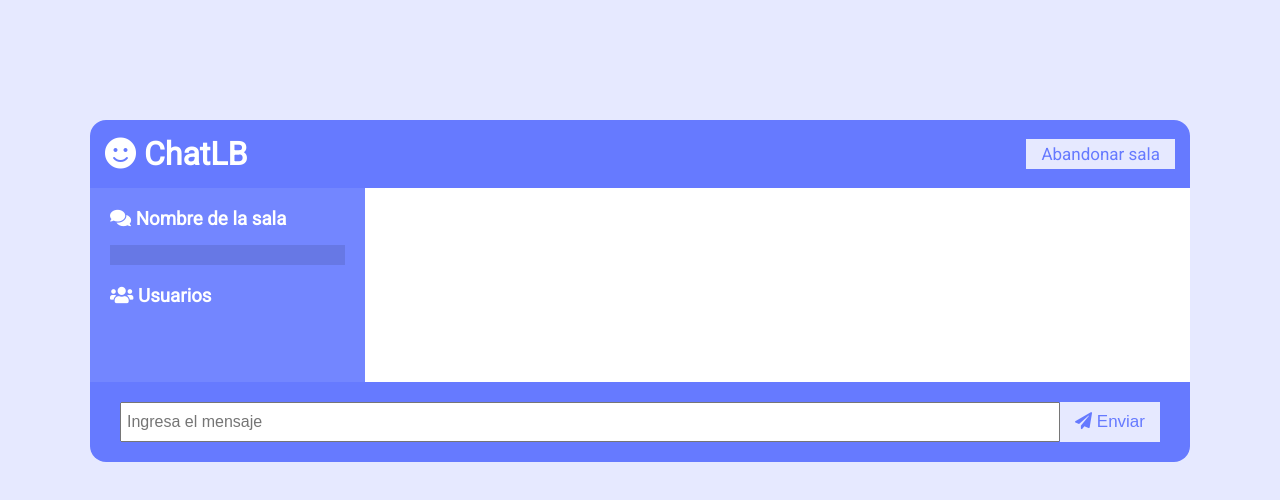
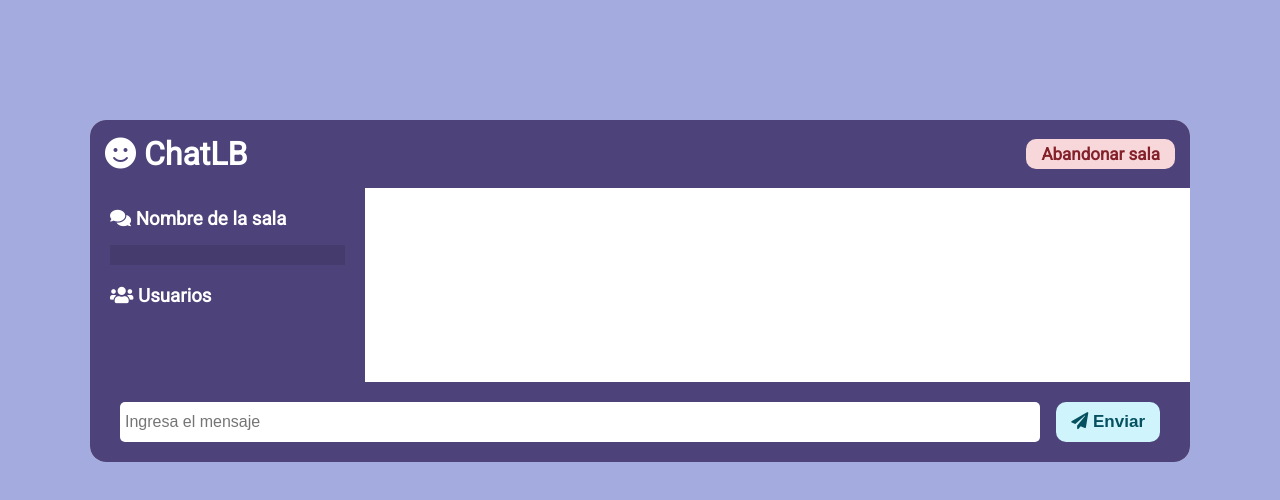
Before and after one commit to bsquiroz/chat_sockets, a website: page public/chat.html in a window 1280 px wide. Drawn offline with nearby package versions, Linux system fonts and the light colour scheme; some packages are replaced by stand-ins of ours; no server answers; a script that the page names is missing.

Commit message:
añadiendo todo

```diff
--- a/public/chat.html
+++ b/public/chat.html
@@ -14,7 +14,7 @@
   <div class="chat-container">
     <header class="chat-header">
       <h1><i class="fas fa-smile"></i> ChatLB</h1>
-      <a id="leave-btn" class="btn">Abandonar sala</a>
+      <a id="leave-btn" class="btn btn-salir">Abandonar sala</a>
     </header>
     <main class="chat-main">
       <div class="chat-sidebar">
@@ -28,7 +28,7 @@
     <div class="chat-form-container">
       <form id="chat-form">
         <input id="msg" type="text" placeholder="Ingresa el mensaje" required autocomplete="off" />
-        <button class="btn"><i class="fas fa-paper-plane"></i> Enviar</button>
+        <button class="btn btn-send"><i class="fas fa-paper-plane"></i> Enviar</button>
       </form>
     </div>
   </div>
--- a/public/css/style.css
+++ b/public/css/style.css
@@ -1,11 +1,13 @@
 @import url("https://fonts.googleapis.com/css?family=Roboto&display=swap");
 
 :root {
-    --dark-color-a: #667aff;
-    --dark-color-b: #7386ff;
-    --light-color: #e6e9ff;
+    --dark-color-a: #4d4279;
+    --dark-color-b: #4d4279;
+    --light-color: #a4abde;
     --success-color: #5cb85c;
     --error-color: #d9534f;
+    --light-color-btn: #3b185f;
+    --dark-color-a-btn: #fff;
 }
 
 * {
@@ -32,10 +34,29 @@ a {
 .btn {
     cursor: pointer;
     padding: 5px 15px;
-    background: var(--light-color);
-    color: var(--dark-color-a);
+    background: var(--light-color-btn);
+    color: var(--dark-color-a-btn);
     border: 0;
     font-size: 17px;
+    border-radius: 10px;
+    font-weight: bold;
+    transition: transform 0.5s;
+}
+
+.btn:active {
+    transform: scale(0.9);
+}
+
+.btn-salir {
+    color: #842029;
+    background-color: #f8d7da;
+    border-color: #f5c2c7;
+}
+
+.btn-send {
+    color: #055160;
+    background-color: #cff4fc;
+    border-color: #b6effb;
 }
 
 /* Chat Page */
@@ -117,6 +138,7 @@ a {
 
 .chat-form-container form {
     display: flex;
+    gap: 1em;
 }
 
 .chat-form-container input[type="text"] {
@@ -124,6 +146,9 @@ a {
     padding: 5px;
     height: 40px;
     flex: 1;
+    border-radius: 5px;
+    outline: none;
+    border: none;
 }
 
 /* Join Page */
@@ -131,6 +156,8 @@ a {
     max-width: 500px;
     margin: 120px auto;
     color: #fff;
+    border-radius: 2em;
+    overflow: hidden;
 }
 
 .join-header {
```
